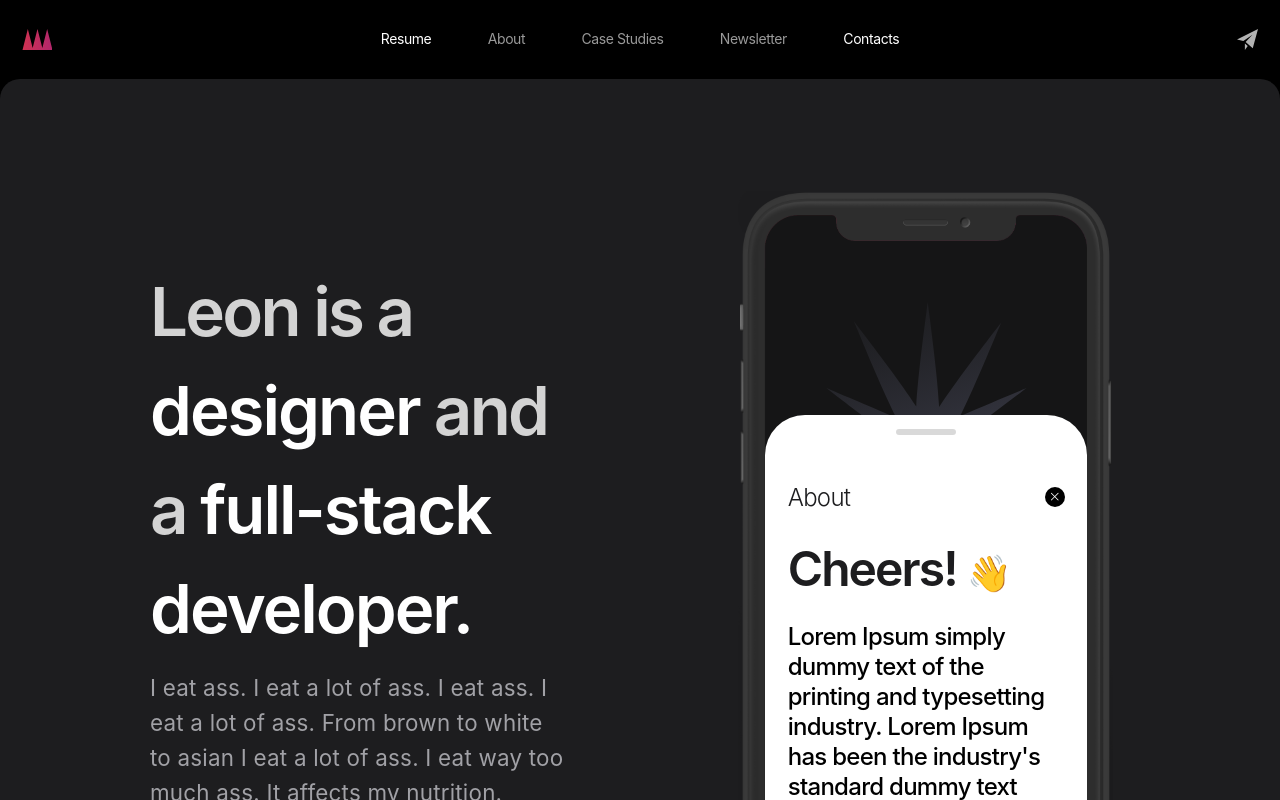
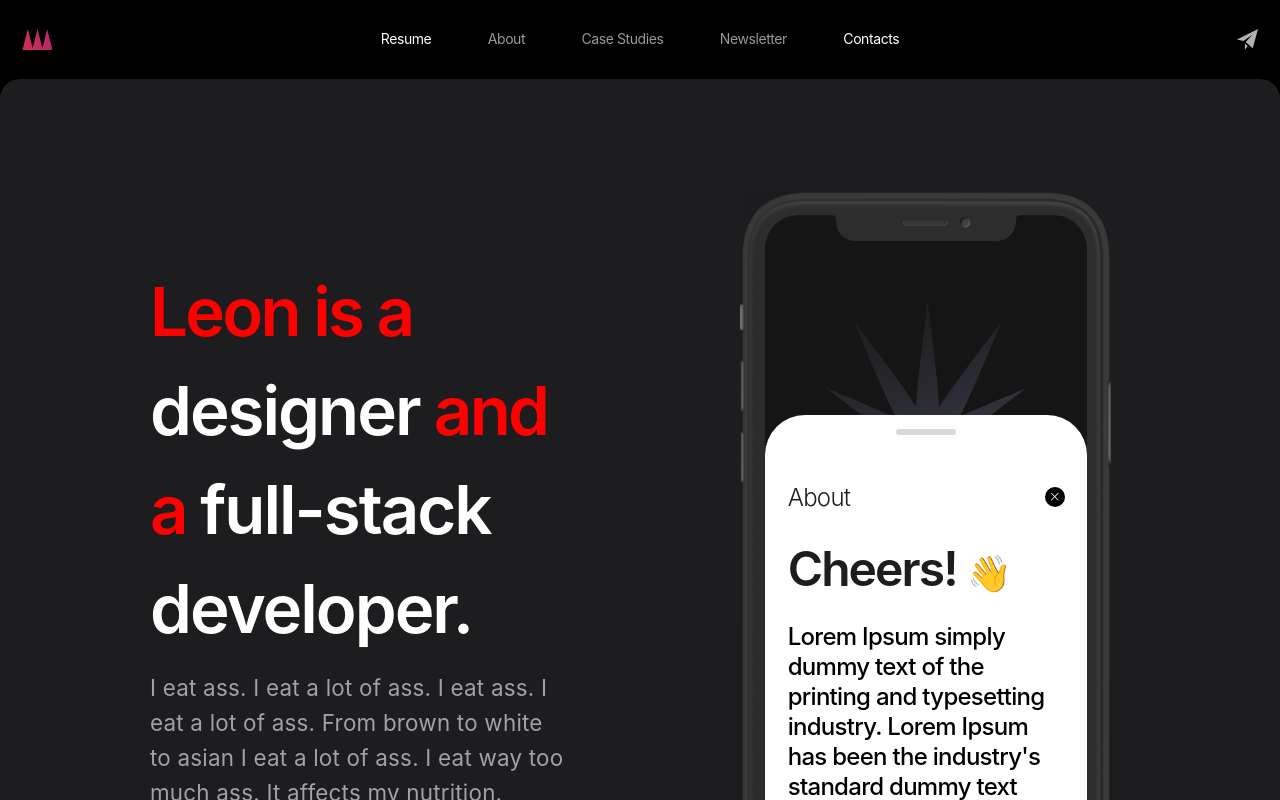
Before and after one commit to ralmayer/DAC, a Next.js app: page / in a window 1280 px wide. Shown: the top 800 px of the page. Built offline with nearby package versions, Linux system fonts and the light colour scheme.

Commit message:
testing how laptop resolution works

```diff
--- a/styles/custom.css
+++ b/styles/custom.css
@@ -1,6 +1,12 @@
 .hero-section h1 {
   font-size: 3rem;
   color: #d3d3d3;
+}
+
+@media screen and (max-width: 1300px) {
+  .hero-section h1 {
+    color: red;
+  }
 }
 
 .hero-section .important {
```
